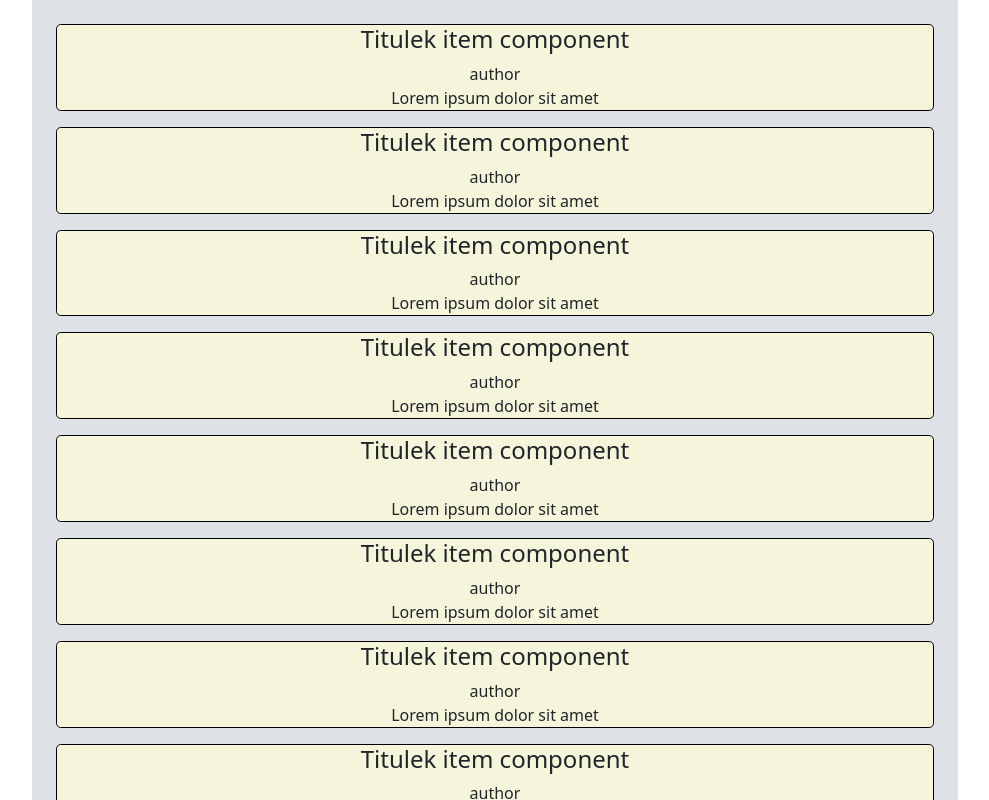
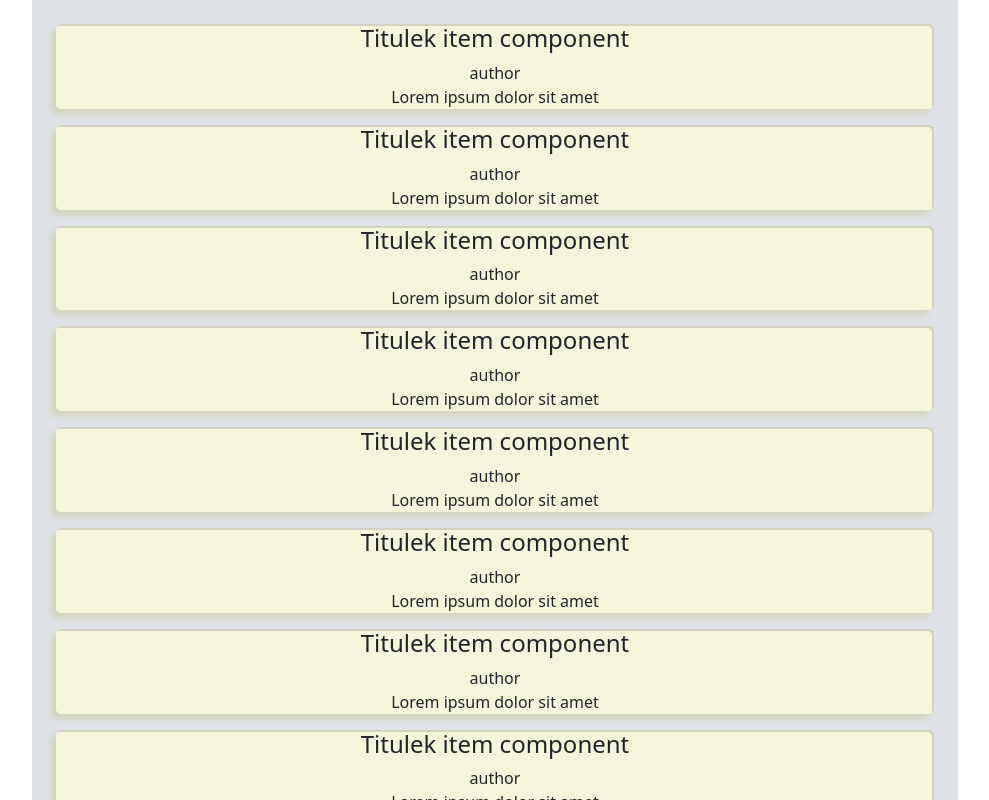
Before and after one commit to Fabienka/small-jira, an Angular app: page / in a window 1280 px wide. Shown: the top 800 px of the page, without its empty margins (145-1134 px from the left). Built offline with nearby package versions, Linux system fonts and the light colour scheme.

Commit message:
items in list looks clickable + pointer

```diff
--- a/src/app/item/item.component.scss
+++ b/src/app/item/item.component.scss
@@ -1,5 +1,6 @@
 div.item-card {
-    border: 1px solid black;
+    box-shadow: inset -2px 2px 0px 0px #d3d3bd, -5px 5px 6px #d3d3bd;
+    cursor: pointer;
     border-radius: 0.3rem;
     background-color: beige;
     margin: .5rem;
```
